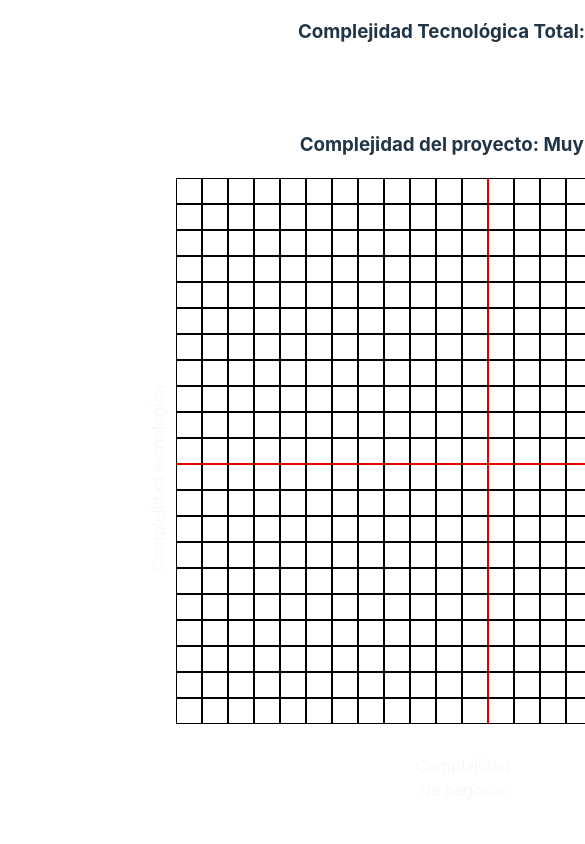
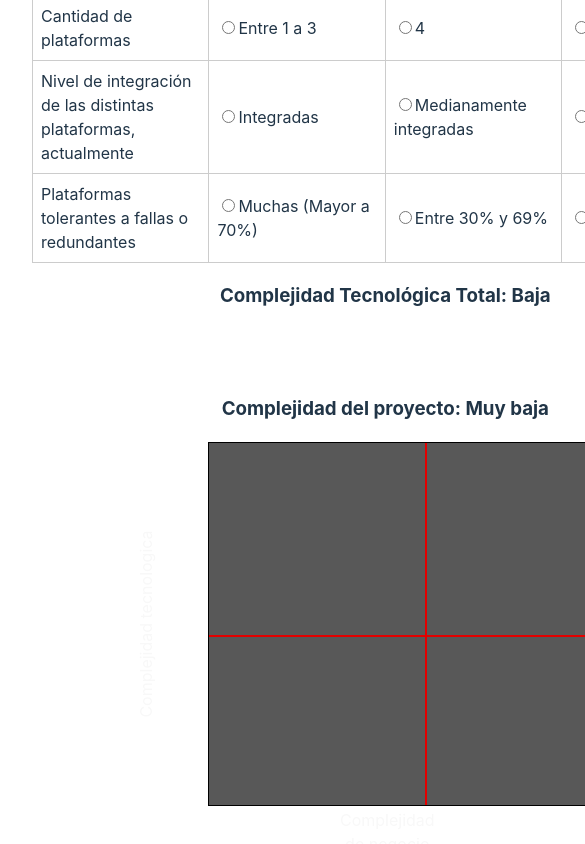
Before and after one commit to kein7/taller-2-matriz-complejidad, a React (Vite) app: page / in a window 390 px wide. Shown: the part 1462-2306 px from the top of the page, 585 px wide, since content can reach past the window. Built offline with nearby package versions, Linux system fonts and the light colour scheme.

Commit message:
Incremento en responsividad y mejora del plot

```diff
--- a/package.json
+++ b/package.json
@@ -7,7 +7,9 @@
     "dev": "vite",
     "build": "vite build",
     "lint": "eslint . --ext js,jsx --report-unused-disable-directives --max-warnings 0",
-    "preview": "vite preview"
+    "preview": "vite preview",
+    "predeploy": "npm run build",
+    "deploy": "gh-pages -d dist"
   },
   "dependencies": {
     "react": "^18.2.0",
--- a/src/Components/MatrixComplexity/Plot.css
+++ b/src/Components/MatrixComplexity/Plot.css
@@ -1,9 +1,13 @@
 .container {
   display: flex;
+  justify-content: center;
+  align-items: center;
 }
 
 .boxMatrix {
-  margin-left: 9rem;
+  border: 1px solid #000;
+  background-color: #585858;
+  margin-left: 11rem;
 }
 
 .verticalText {
@@ -11,15 +15,14 @@
   transform: rotate(-90deg);
   white-space: nowrap;
   color: #f8f8f8;
-  margin-top: 18rem;
-  margin-left: 2rem;
+  margin-right: 30rem;
 }
 
 .horizontalText {
   position: relative;
   color: #f8f8f8;
-  right: 24rem;
-  top: 35rem;
+  right: 19rem;
+  top: 13rem;
 }
 
 .row {
@@ -29,7 +32,7 @@
 .cellDot {
   flex: 1;
   border-radius: 100%;
-  background-color: #e40000;
+  background-color: #e40000a9;
   text-align: center;
   width: 15px;
   height: 15px;
@@ -37,7 +40,6 @@
 
 .cell {
   flex: 1;
-  border: 1px solid #000;
   padding: 2px;
   text-align: center;
   width: 20px;
@@ -46,7 +48,6 @@
 
 .cellVerticalMidLeft {
   flex: 1;
-  border: 1px solid #000;
   border-right: 1px solid #e40000;
   padding: 2px;
   text-align: center;
@@ -56,7 +57,7 @@
 
 .cellVerticalMidRight {
   flex: 1;
-  border: 1px solid #000;
+
   border-left: 1px solid #e40000;
   padding: 2px;
   text-align: center;
@@ -66,7 +67,7 @@
 
 .cellHorizontalMidBottom {
   flex: 1;
-  border: 1px solid #000;
+
   border-top: 1px solid #e40000;
   padding: 2px;
   text-align: center;
@@ -76,7 +77,7 @@
 
 .cellHorizontalMidTop {
   flex: 1;
-  border: 1px solid #000;
+
   border-bottom: 1px solid #e40000;
   padding: 2px;
   text-align: center;
@@ -86,7 +87,7 @@
 
 .cellMidLeftTop {
   flex: 1;
-  border: 1px solid #000;
+
   border-bottom: 1px solid #e40000;
   border-right: 1px solid #e40000;
   padding: 2px;
@@ -97,7 +98,7 @@
 
 .cellMidLeftBottom {
   flex: 1;
-  border: 1px solid #000;
+
   border-top: 1px solid #e40000;
   border-right: 1px solid #e40000;
   padding: 2px;
@@ -108,7 +109,7 @@
 
 .cellMidRightTop {
   flex: 1;
-  border: 1px solid #000;
+
   border-bottom: 1px solid #e40000;
   border-left: 1px solid #e40000;
   padding: 2px;
@@ -119,7 +120,7 @@
 
 .cellMidRightBottom {
   flex: 1;
-  border: 1px solid #000;
+
   border-top: 1px solid #e40000;
   border-left: 1px solid #e40000;
   padding: 2px;
--- a/src/Components/MatrixComplexity/Plot.jsx
+++ b/src/Components/MatrixComplexity/Plot.jsx
@@ -3,28 +3,28 @@ import './Plot.css'
 export default function Plot(props) {
   const { totalBusinessComplexity, totalTechnologyComplexity } = props
   const rows = []
-  for (let i = 21; i >= 1; i--) {
+  for (let i = 21; i >= 7; i--) {
     const cells = []
-    for (let j = 1; j < 25; j++) {
-      if (j === 12) {
-        if (i === 10) {
+    for (let j = 8; j < 26; j++) {
+      if (j === 16) {
+        if (i === 13) {
           cells.push(<div key={j} className="cellMidLeftBottom"></div>)
-        } else if (i === 11) {
+        } else if (i === 14) {
           cells.push(<div key={j} className="cellMidLeftTop"></div>)
         } else {
           cells.push(<div key={j} className="cellVerticalMidLeft"></div>)
         }
-      } else if (j === 13) {
-        if (i === 10) {
+      } else if (j === 17) {
+        if (i === 13) {
           cells.push(<div key={j} className="cellMidRightBottom"></div>)
-        } else if (i === 11) {
+        } else if (i === 14) {
           cells.push(<div key={j} className="cellMidRightTop"></div>)
         } else {
           cells.push(<div key={j} className="cellVerticalMidRight"></div>)
         }
-      } else if (i === 10) {
+      } else if (i === 13) {
         cells.push(<div key={j} className="cellHorizontalMidBottom"></div>)
-      } else if (i === 11) {
+      } else if (i === 14) {
         cells.push(<div key={j} className="cellHorizontalMidTop"></div>)
       } else {
         cells.push(<div key={j} className="cell"></div>)
```
